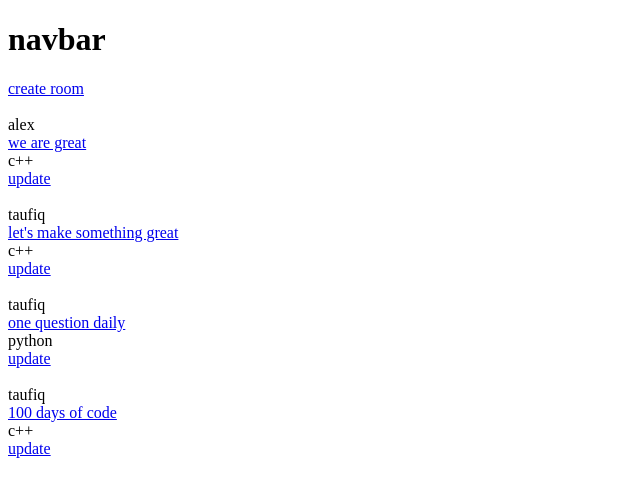
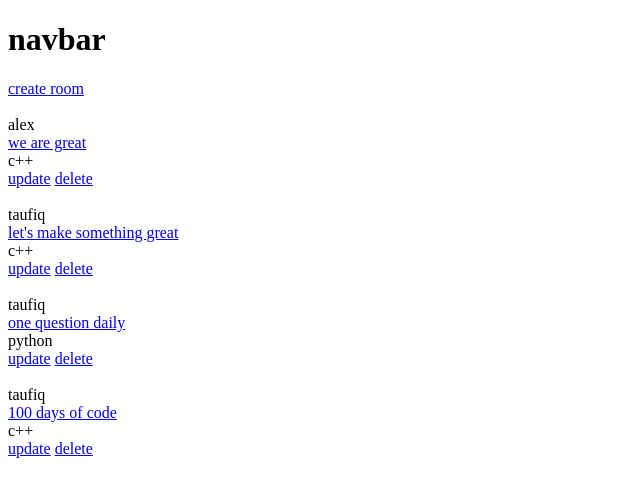
Before and after one commit to toffee-k21/synapse, a Django app: page / in a window 1280 px wide. Shown: the top 497 px of the page, without its empty margins (0-640 px from the left). Run offline with Django 4.2, Linux system fonts and the light colour scheme; data comes from the database, SQL or seed files in the repository; both versions use the stored data as it was after the commit.

Commit message:
delete room func

```diff
--- a/base/templates/base/home.html
+++ b/base/templates/base/home.html
@@ -13,6 +13,7 @@
             <div><a href="{% url 'room' room.id %}">{{room.name}}</a></div>
             <div>{{room.topic}}</div>
             <a href="{% url 'update-room' room.id %}">update</a>
+            <a href="{% url 'delete-room' room.id %}">delete</a>
         </div><br/>
         {% endfor %}
     </div>
--- a/base/urls.py
+++ b/base/urls.py
@@ -7,4 +7,5 @@ urlpatterns = [
     path('room/<str:pk>/', views.room , name = "room"),
     path('create-room/', views.createRoom , name = "create-room"),
     path('update-room/<str:pk>', views.updateRoom , name = "update-room"),
+    path('delete-room/<str:pk>', views.deletRoom , name = "delete-room"),
 ]
--- a/base/views.py
+++ b/base/views.py
@@ -32,3 +32,12 @@ def updateRoom(request, pk):
            return redirect("home")
 
     return render(request, 'base/room-form.html', {'form': form})
+
+def deletRoom(request, pk):
+    room = Room.objects.get(id=pk)
+
+    if request.method == 'POST':
+        room.delete()
+        return redirect("home")
+
+    return render(request, 'base/delete.html', {'obj': room})
```
Also changed, not shown: base/templates/base/delete.html (added, +15 -0 lines), db.sqlite3.
